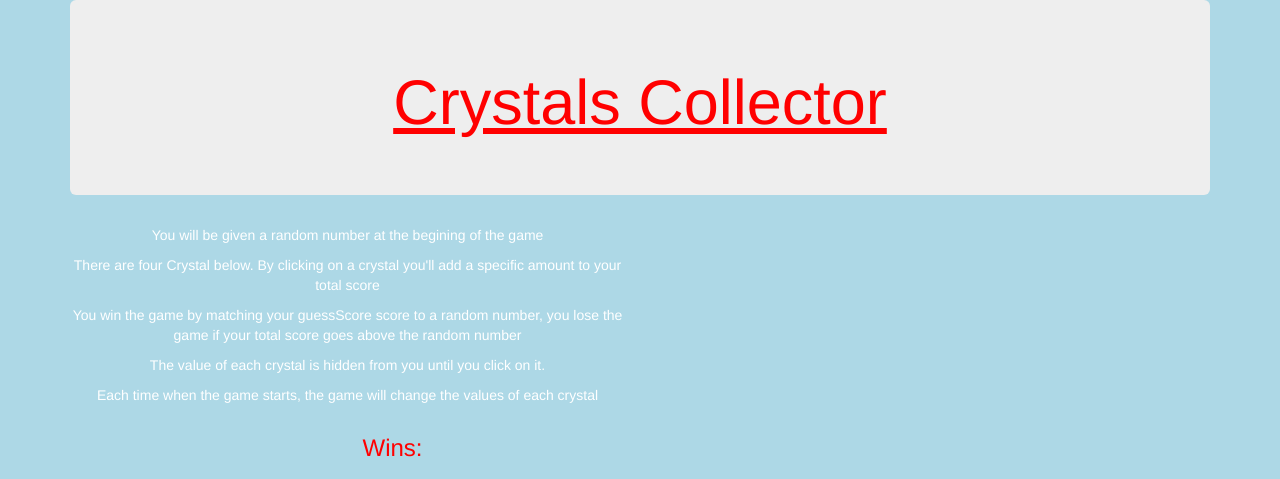
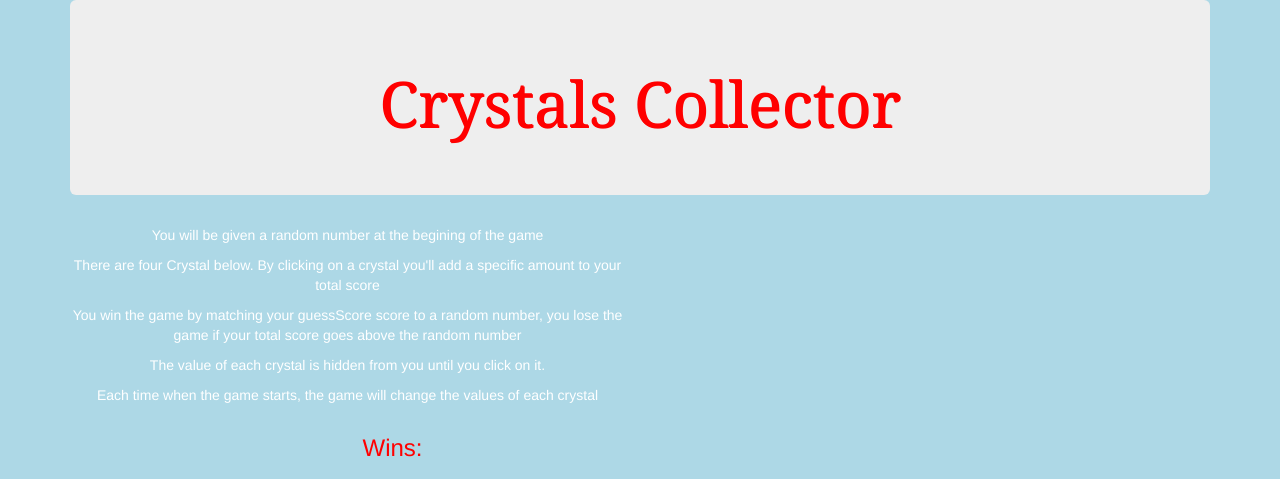
Before and after one commit to EstherMx/week-4-game, a plain HTML site: page index.html in a window 1280 px wide. Shown: the top 479 px of the page. Drawn offline with nearby package versions, Linux system fonts and the light colour scheme.

Commit message:
crystal collector

```diff
--- a/assets/css/style.css
+++ b/assets/css/style.css
@@ -9,7 +9,8 @@ color:white;
 }
 .title{
 	text-align: center;
-	text-decoration: underline;
+	font-family: georgia, serif;
+	text-shadow: 1px 1px;
 }
 .final{
 	color: red;
```
